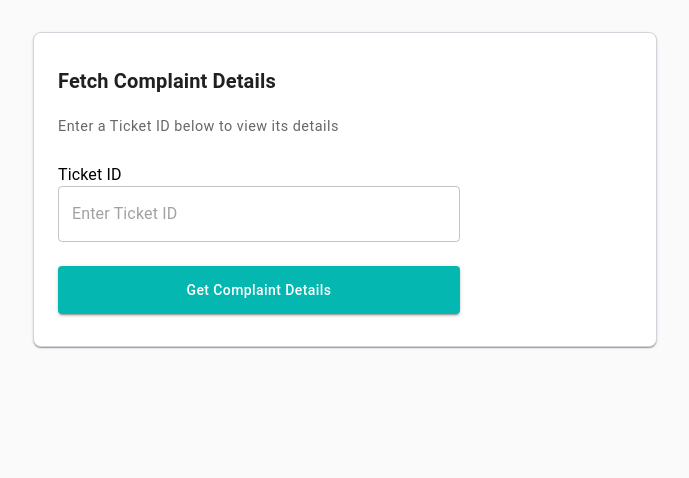
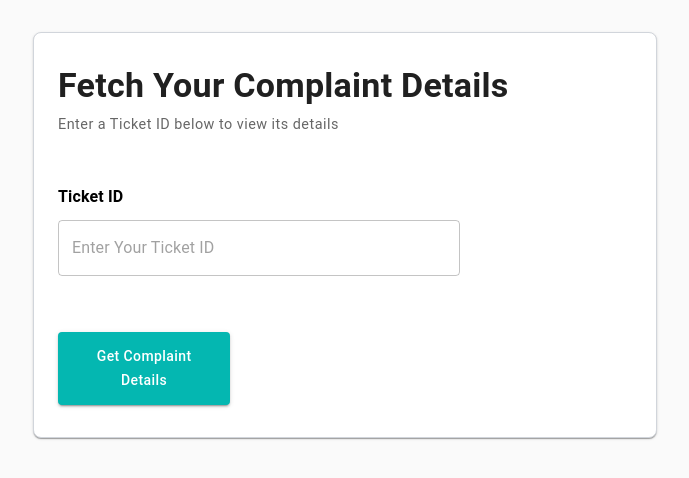
Before and after one commit to GokulOfStarDust/ComplaintForm-for-Hospital-Complaint-Management-System-, a React (Vite) app: page / in a window 1280 px wide. Shown: the top 478 px of the page, without its empty margins (295-984 px from the left). Built offline with nearby package versions, Linux system fonts and the light colour scheme; no server answers.

Commit message:
changed the styling of font

```diff
--- a/src/pages/ViewComplaint.jsx
+++ b/src/pages/ViewComplaint.jsx
@@ -111,21 +111,21 @@ const ViewComplaint = () => {
           boxShadow: 1,
         }}
       >
-        <Typography variant="h6" sx={{ mb: 2, fontWeight: 'bold', color: '#202020' }}>
-          Fetch Complaint Details
+        <Typography variant="h4" sx={{ mb: 0.5, fontWeight: 'bold', color: '#202020' }}>
+          Fetch Your Complaint Details
         </Typography>
         <Typography variant="caption" color="text.secondary" sx={{ fontSize: '0.9rem' }}>
           Enter a Ticket ID below to view its details
         </Typography>
 
-        <Box component="form" onSubmit={handleFetchComplaint} sx={{ mt: 3, display: 'flex', flexDirection: 'column', gap: 2 }}>
-          <FormControl sx={{ width: '100%' }}>
-            <FormLabel htmlFor="ticketId" sx={{ color: 'black' }}>Ticket ID</FormLabel>
+        <Box component="form" onSubmit={handleFetchComplaint} sx={{ mt: 6, display: 'flex', flexDirection: 'column', gap: 6 }}>
+          <FormControl sx={{ width: '100%', display: 'flex', flexDirection: 'column', gap: 1.5 }}>
+            <FormLabel htmlFor="ticketId" sx={{ color: 'black', fontWeight: 'bold' }}>Ticket ID</FormLabel>
             <TextField
               id="ticketId"
               value={ticketId}
               onChange={(e) => setTicketId(e.target.value)}
-              placeholder="Enter Ticket ID"
+              placeholder="Enter Your Ticket ID"
               variant="outlined"
               sx={{ borderRadius: '4px', width: { xs: '100%', md: '70%' } }}
             />
@@ -141,7 +141,7 @@ const ViewComplaint = () => {
             type="submit"
             variant="contained"
             sx={{
-              width: { xs: '100%', md: '70%' },
+              width: { xs: '100%', md: '30%' },
               mt: 1,
               bgcolor: '#04B7B1',
               color: 'white',
```
